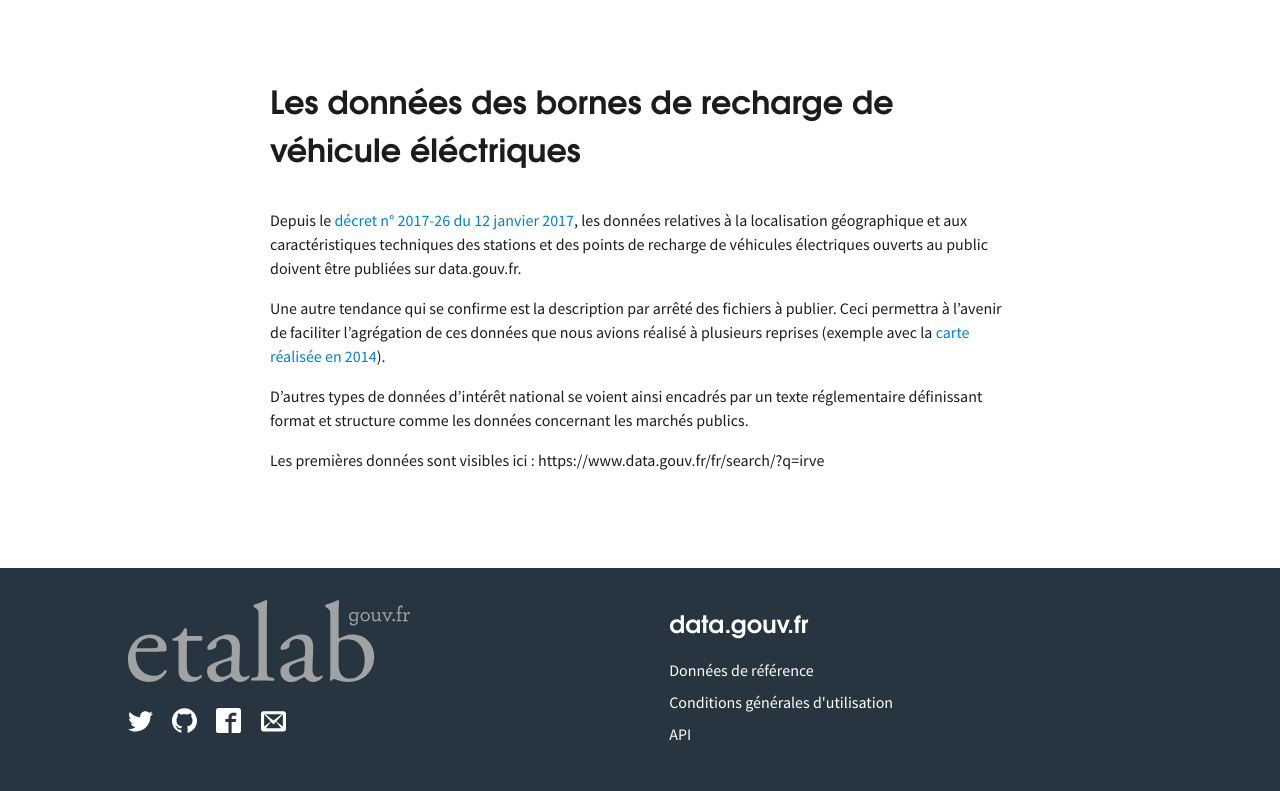
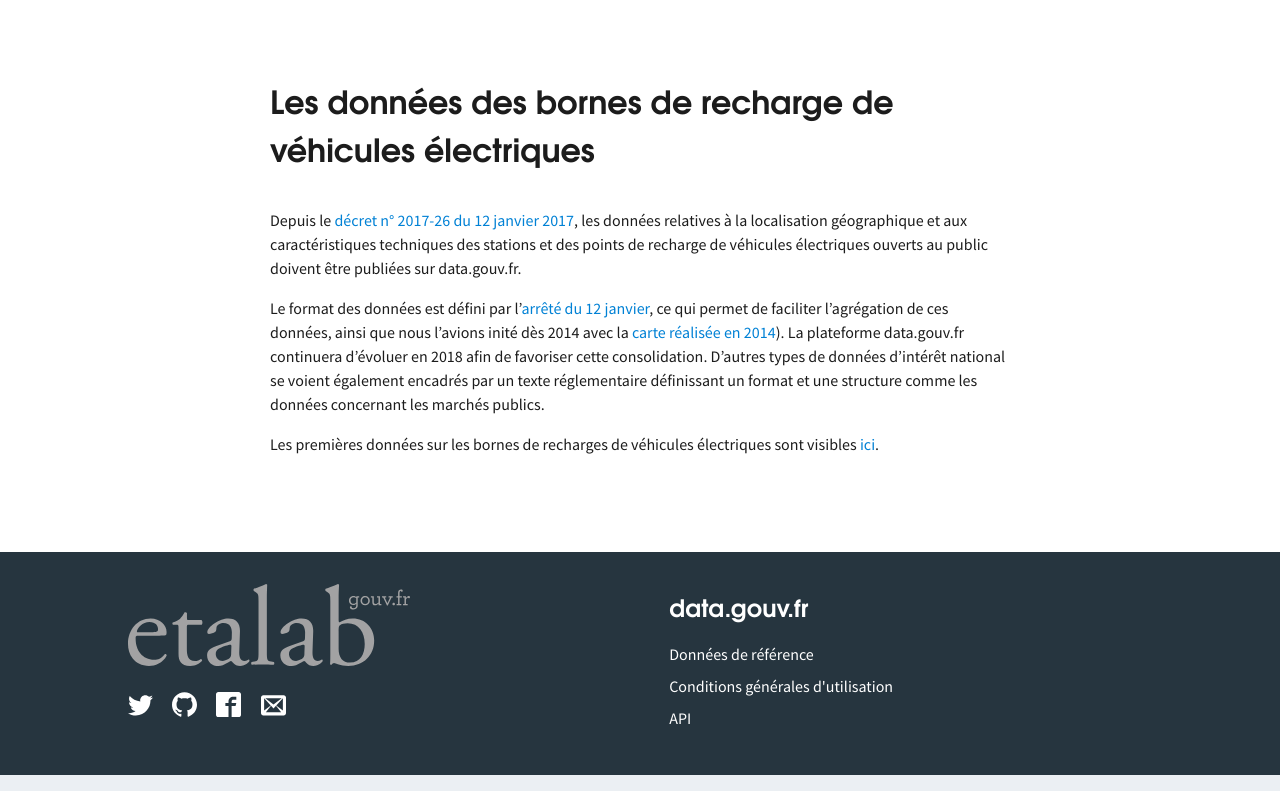
Before and after one commit to etalab/calendrier-lavent, a Jekyll site: the page built from _posts/2017-12-04-day4.md, in a window 1280 px wide. Shown: the part 415-1206 px from the top of the page. Built offline with Jekyll 4.4.1, drawn with Linux system fonts in a browser that asks for light colours; our own code applies the rules of GitHub Pages for plain Markdown files; comment, search, counter and statistics services are not loaded.

Commit message:
mise à jour

```diff
--- a/_posts/2017-12-04-day4.md
+++ b/_posts/2017-12-04-day4.md
@@ -1,9 +1,9 @@
 ---
-title: Les données des bornes de recharge de véhicule éléctriques
+title: Les données des bornes de recharge de véhicules électriques
 advent_day: 2017-12-04
 contribution:
   type: dataset
-  publisher: Divers+
+  publisher: Divers
   url: https://www.data.gouv.fr/fr/search/?q=irve
 ---
 
@@ -11,8 +11,9 @@ contribution:
 
 Depuis le [décret n° 2017-26 du 12 janvier 2017](https://www.legifrance.gouv.fr/affichTexte.do?cidTexte=JORFTEXT000033860620&dateTexte=&categorieLien=id), les données relatives à la localisation géographique et aux caractéristiques techniques des stations et des points de recharge de véhicules électriques ouverts au public doivent être publiées sur data.gouv.fr.
 
-Une autre tendance qui se confirme est la description par arrêté des fichiers à publier. Ceci permettra à l'avenir de faciliter l'agrégation de ces données que nous avions réalisé à plusieurs reprises (exemple avec la [carte réalisée en 2014](https://www.data.gouv.fr/fr/reuses/carte-des-bornes-de-recharge-pour-vehicules-electriques/)).
+Le format des données est défini par l'[arrêté du 12 janvier](https://www.legifrance.gouv.fr/affichTexte.do?cidTexte=JORFTEXT000033860733&categorieLien=id), ce qui permet de faciliter l'agrégation de ces données, ainsi que nous l'avions inité dès 2014 avec la [carte réalisée en 2014](https://www.data.gouv.fr/fr/reuses/carte-des-bornes-de-recharge-pour-vehicules-electriques/)). La plateforme data.gouv.fr continuera d'évoluer en 2018 afin de favoriser cette consolidation. D'autres types de données d'intérêt national se voient également encadrés par un texte réglementaire définissant un format et une structure comme les données concernant les marchés publics.
 
-D'autres types de données d'intérêt national se voient ainsi encadrés par un texte réglementaire définissant format et structure comme les données concernant les marchés publics.
+Les premières données sur les bornes de recharges de véhicules électriques sont visibles [ici](https://www.data.gouv.fr/fr/search/?q=irve).
 
-Les premières données sont visibles ici : https://www.data.gouv.fr/fr/search/?q=irve
+<div data-udata-dataset-id="5448d3e0c751df01f85d0572"></div>
+<script src="https://www.data.gouv.fr/static/widgets.js" id="udata" async defer onload="udataScript.loadDatasets()"></script>
```
